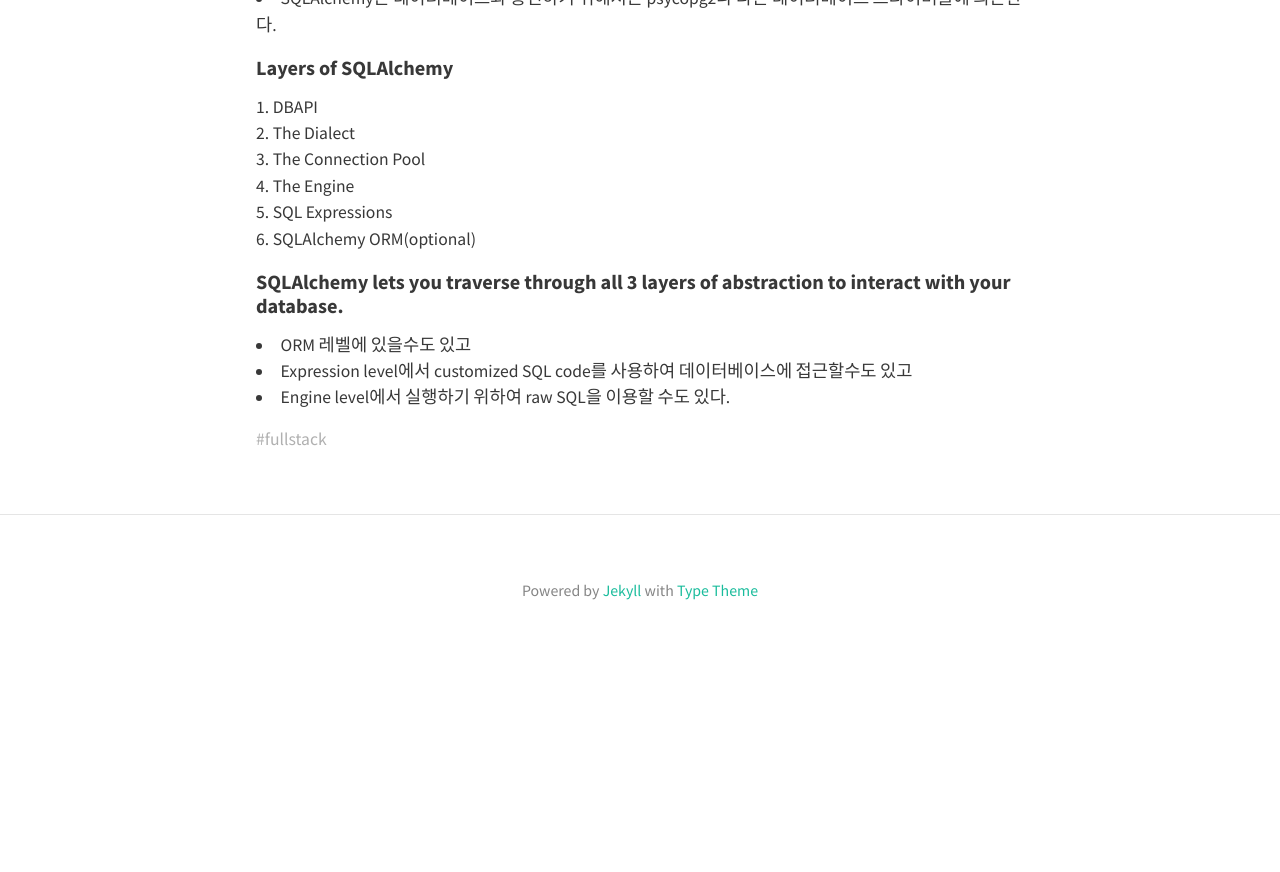
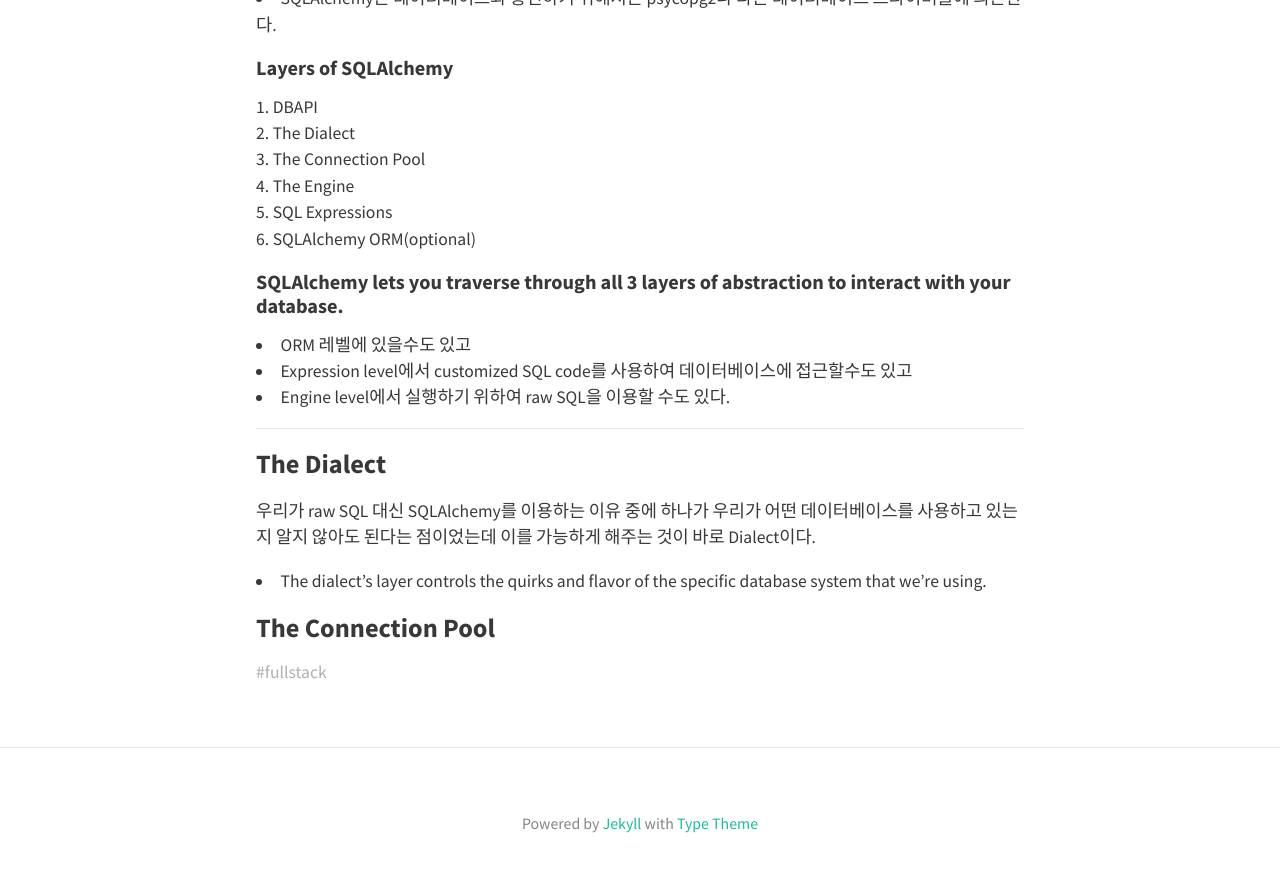
Before and after one commit to HyunlangBan/hyunlangban.github.io, a Jekyll site: the page built from _posts/2020-01-22-fullstack-5.md, in a window 1280 px wide and 900 px high, scrolled down 684 px. Shown: the top 872 px of the window. Built offline with Jekyll 4.4.1, drawn with Linux system fonts in a browser that asks for light colours; nearby versions of some CDN libraries; before the commit the page ends 1351 px from its top, so only the background shows below that.

Commit message:
Update 2020-01-22-fullstack-5.md

```diff
--- a/_posts/2020-01-22-fullstack-5.md
+++ b/_posts/2020-01-22-fullstack-5.md
@@ -30,3 +30,13 @@ SQLAlchemy는 데이터와 상호작용할 수 있는 다양한 layers of abstra
 - ORM 레벨에 있을수도 있고
 - Expression level에서 customized SQL code를 사용하여 데이터베이스에 접근할수도 있고
 - Engine level에서 실행하기 위하여 raw SQL을 이용할 수도 있다.
+
+
+---
+
+### The Dialect
+
+우리가 raw SQL 대신 SQLAlchemy를 이용하는 이유 중에 하나가 우리가 어떤 데이터베이스를 사용하고 있는지 알지 않아도 된다는 점이었는데 이를 가능하게 해주는 것이 바로 Dialect이다.
+- The dialect's layer controls the quirks and flavor of the specific database system that we're using.
+
+### The Connection Pool
```
